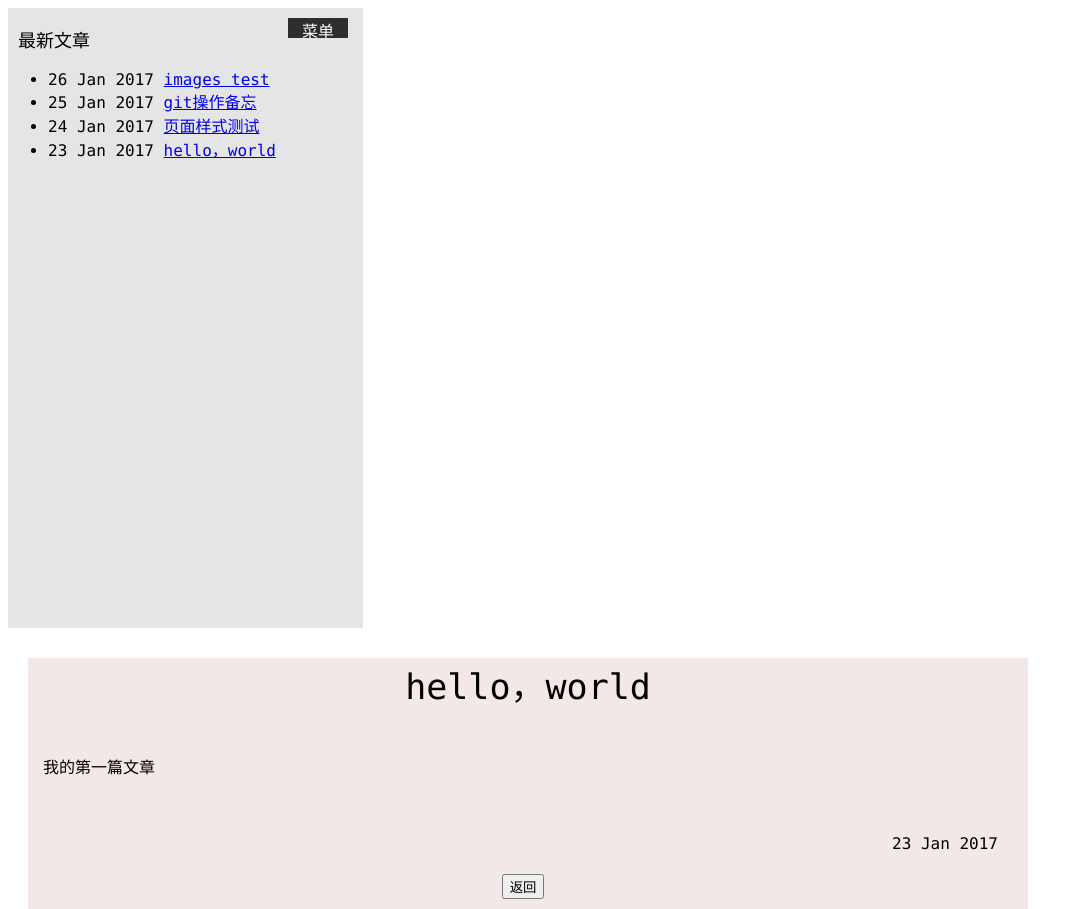
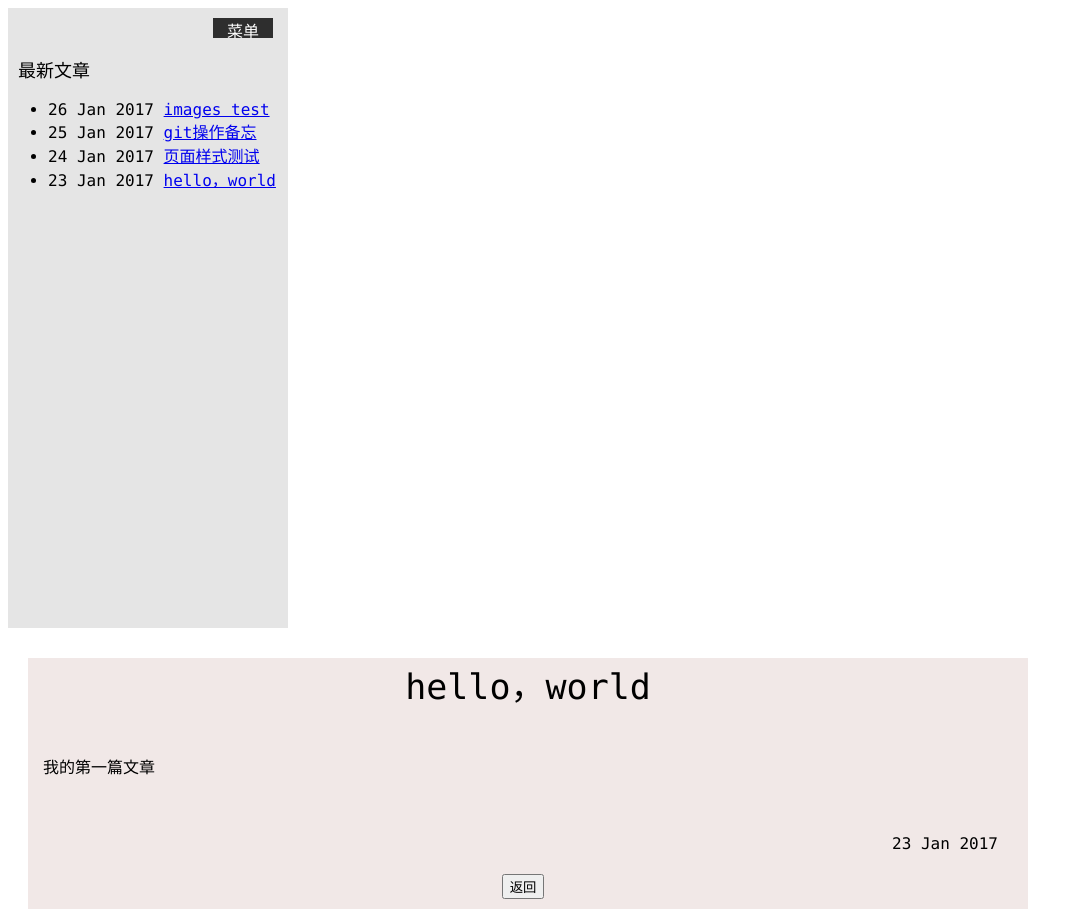
Before and after one commit to wangjianjie606/dono, a Jekyll site: the page built from _posts/test/2017-01-23-hello-world.html, in a window 1280 px wide. Shown: the whole page, without its empty margins (0-1083 px from the left). Built offline with Jekyll 4.4.1, drawn with Linux system fonts in a browser that asks for light colours.

Commit message:
change style

```diff
--- a/assets/css/main.css
+++ b/assets/css/main.css
@@ -7,7 +7,7 @@
   background:rgba(123,32,22,0.1);
 }
 
-#sidebar{
+#leftDiv,#sidebar{
   width:280px;
   height:620px;
 }
```
